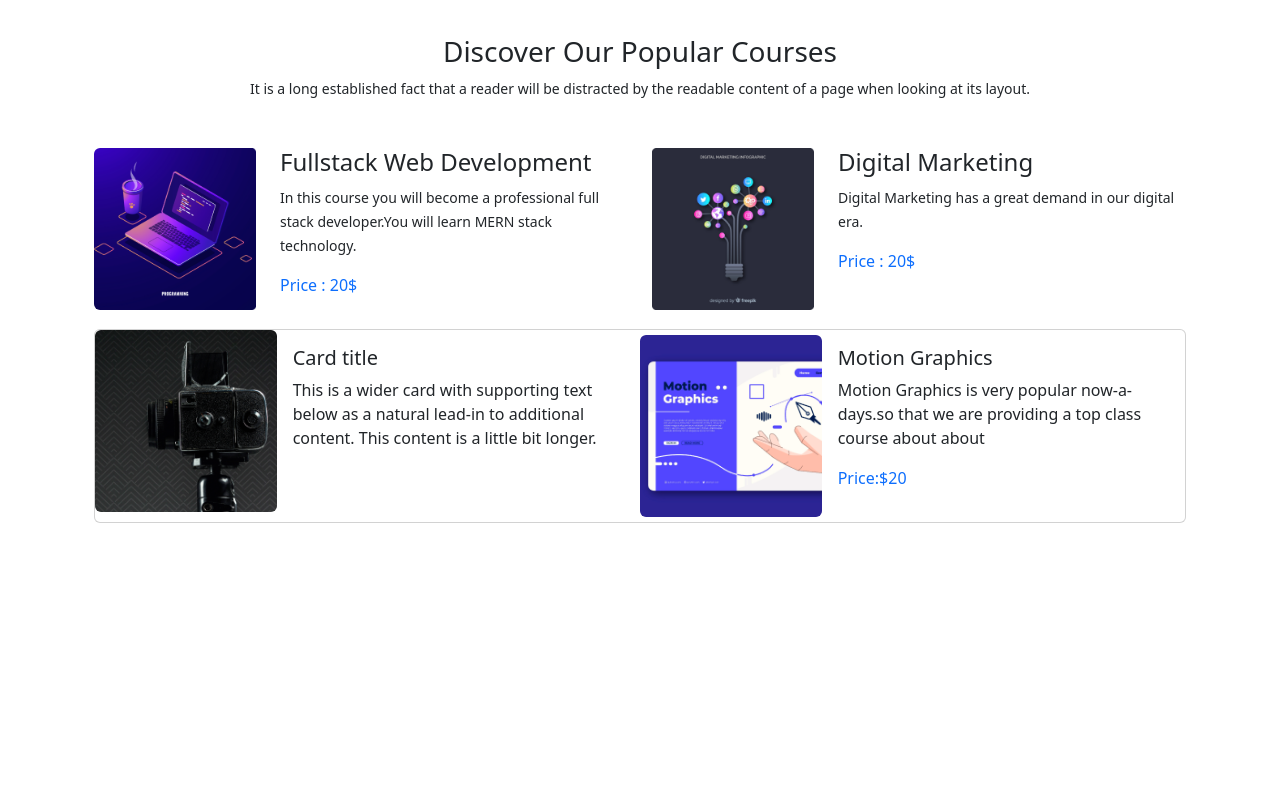
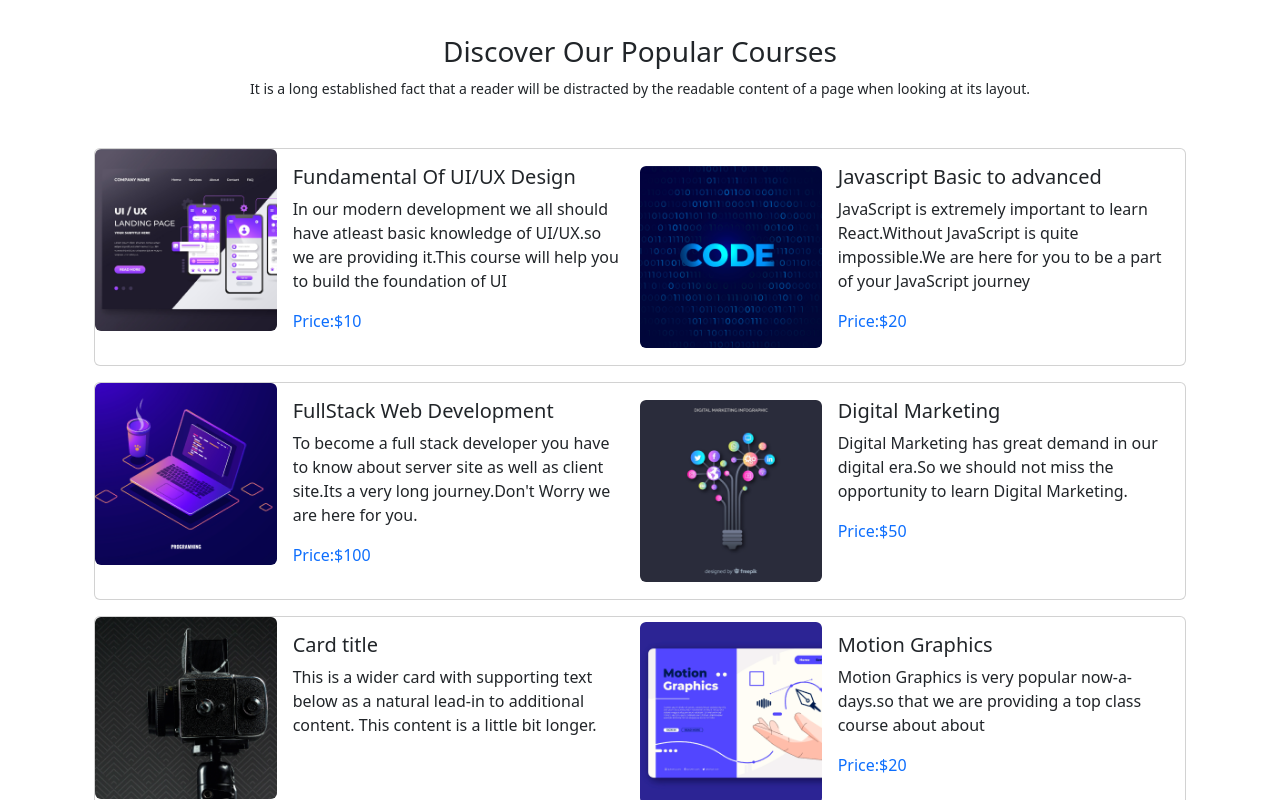
Before and after one commit to asifalam515/mentor-edu-club, a plain HTML site: page index.html in a window 1280 px wide. Shown: the part 706-1506 px from the top of the page. Before the commit the page ends 1277 px from the top, so only its background shows below. Drawn offline with nearby package versions, Linux system fonts and the light colour scheme.

Commit message:
card-section-doned

```diff
--- a/index.html
+++ b/index.html
@@ -121,32 +121,70 @@
 
 <div class="container mt-5 mb-5 ">
     <!-- 1st row -->
+    <div class="card mb-3 mt-3  " >
+      <div class="row g-0">
+        <div class="col-md-2 col-lg-2">
+          <img src="./images/course/course-1.png" class="img-fluid rounded mx-auto d-block" alt="...">
+        </div>
+        <div class="col-md-4 col-lg-4">
+          <div class="card-body">
+            <h5 class="card-title">Fundamental Of UI/UX Design</h5>
+            <p class="card-text">In our modern development we all should have atleast basic knowledge of UI/UX.so we are providing it.This course will help you to build the foundation of UI </p>
+            <p class="text-primary">Price:$10</p>
+
+          </div>
+        </div>
+
+
+
+        <div class="col-md-2 col-lg-2 m-auto col-12">
+          <img src="./images/course/course-2.png" class="img-fluid rounded mx-auto d-block" alt="...">
+        </div>
+        <div class="col-md-4 col-lg-4 col-12 ">
+          <div class="card-body">
+            <h5 class="card-title">Javascript Basic to advanced</h5>
+            <p class="card-text">JavaScript is extremely important to learn React.Without JavaScript is quite impossible.We are here for you to be a part of your JavaScript journey</p>
+            <p class="text-primary">Price:$20</p>
+
+          </div>
+        </div>
+      </div>
+    </div>
+
+
 
 <!-- 2nd row -->
-<div class="row mt-3">
+<div class="card mb-3 mt-3  " >
+  <div class="row g-0">
+    <div class="col-md-2 col-lg-2">
+      <img src="./images/course/course-3.png" class="img-fluid rounded mx-auto d-block" alt="...">
+    </div>
+    <div class="col-md-4 col-lg-4">
+      <div class="card-body">
+        <h5 class="card-title">FullStack Web Development </h5>
+        <p class="card-text">To become a full stack developer you have to know about server site as well as client site.Its a very long journey.Don't Worry we are here for you. </p>
+        <p class="text-primary">Price:$100</p>
+
+      </div>
+    </div>
+
+
+
+    <div class="col-md-2 col-lg-2 m-auto col-12">
+      <img src="./images/course/course-4.png" class="img-fluid rounded mx-auto d-block" alt="...">
+    </div>
+    <div class="col-md-4 col-lg-4 col-12 ">
+      <div class="card-body">
+        <h5 class="card-title">Digital Marketing</h5>
+        <p class="card-text">Digital Marketing has great demand in our digital era.So we should not miss the opportunity to learn Digital Marketing.</p>
+        <p class="text-primary">Price:$50</p>
+
+      </div>
+    </div>
+  </div>
+</div>
     <!-- full stack web development -->
-        <div class="col-2">
-            <img class="img-fluid rounded-start" src="./images/course/course-3.png" alt="">
-        </div>
-        <div class="col-4">
-            <h4>Fullstack Web Development
 
-            </h4>
-            <p><small>In this course you will become a professional full stack developer.You will learn MERN stack technology.</small></p>
-                <p class="text-primary">Price : 20$
-                </p>
-        </div>
-        <!-- js basic to advance card -->
-        <div class="col-2">
-            <img class="img-fluid" src="./images/course/course-4.png" alt="">
-        </div>
-        <div class="col-4">
-            <h4>Digital Marketing</h4>
-            <p><small>Digital Marketing has a great demand in our digital era.</small></p>
-                <p class="text-primary">Price : 20$
-                </p>
-        </div>
-    </div>
     <!-- 3rd row -->
 
     <div class="card mb-3 mt-3  " >
```
